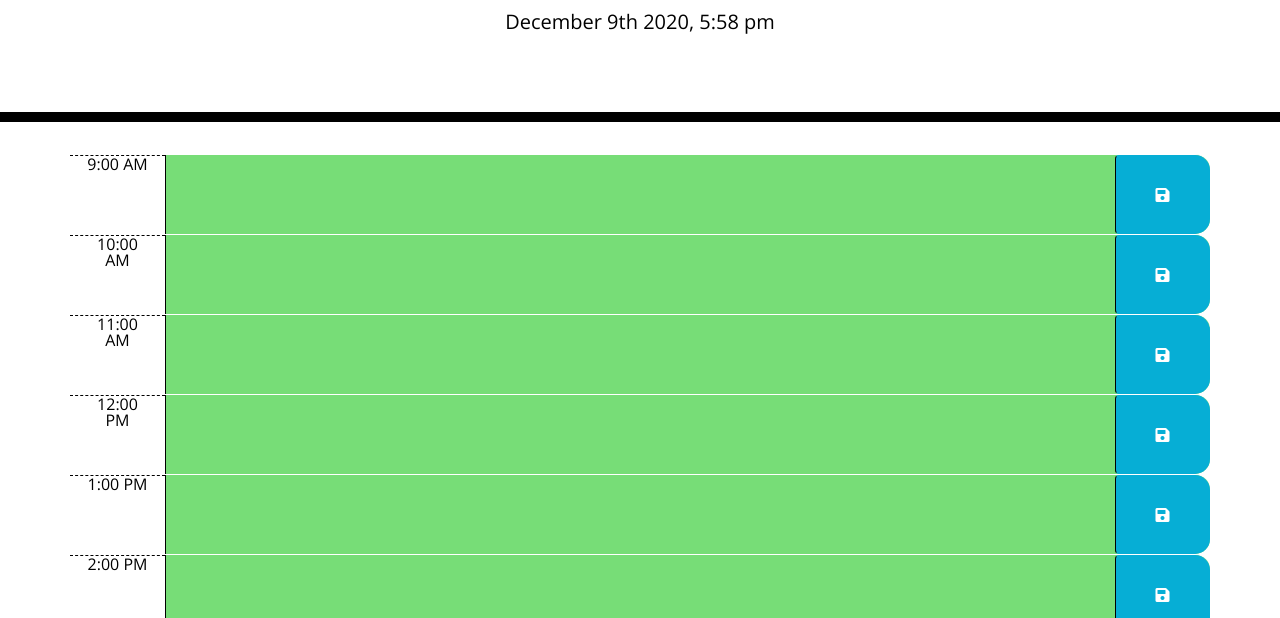
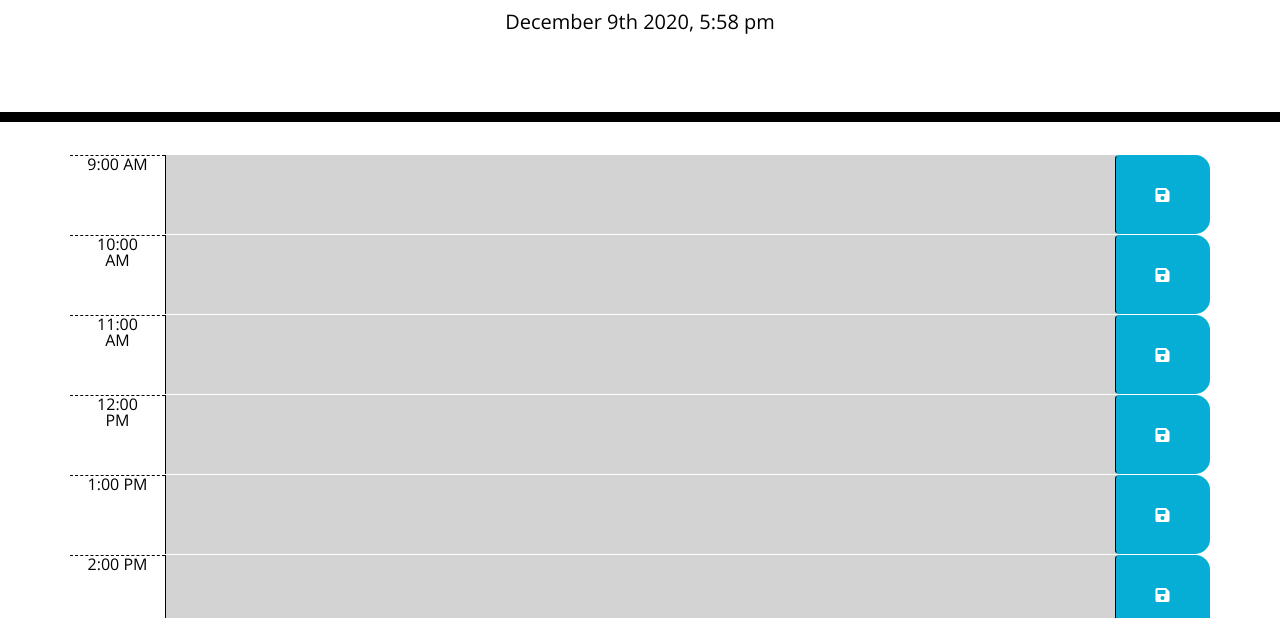
Before and after one commit to karimi65/work-day-scheduler, a plain HTML site: page index.html in a window 1280 px wide. Shown: the part 182-800 px from the top of the page. Drawn offline with nearby package versions, Linux system fonts and the light colour scheme.

Commit message:
update the loop

```diff
--- a/index.html
+++ b/index.html
@@ -30,55 +30,55 @@
     </header>
     <div class="container">
       <!-- Timeblocks go here -->
-      <div id="t9am" class ="row time-block">
+      <div id="t9am" data-hour="9" class ="row time-block">
         <div class="col-md-1 hour">9:00 AM</div>
         <textarea class="col-md-10 description"></textarea>
         <button class="btn saveBtn col-md-1"><i class="fas fa-save"></i></button>
       </div>
 
-      <div id="t10am" class ="row time-block">
+      <div id="t10am" data-hour="10" class ="row time-block">
         <div class="col-md-1 hour">10:00 AM</div>
         <textarea class="col-md-10 description"></textarea>
         <button class="btn saveBtn col-md-1"><i class="fas fa-save"></i></button>
       </div>
 
-      <div id="t11am" class ="row time-block">
+      <div id="t11am" data-hour="11" class ="row time-block">
         <div class="col-md-1 hour">11:00 AM</div>
         <textarea class="col-md-10 description"></textarea>
         <button class="btn saveBtn col-md-1"><i class="fas fa-save"></i></button>
       </div>
 
-      <div id="t12pm" class ="row time-block">
+      <div id="t12pm" data-hour="12" class ="row time-block">
         <div class="col-md-1 hour">12:00 PM</div>
         <textarea class="col-md-10 description"></textarea>
         <button class="btn saveBtn col-md-1"><i class="fas fa-save"></i></button>
       </div>
 
-      <div id="t1pm" class ="row time-block">
+      <div id="t1pm" data-hour="13" class ="row time-block">
         <div class="col-md-1 hour">1:00 PM</div>
         <textarea class="col-md-10 description"></textarea>
         <button class="btn saveBtn col-md-1"><i class="fas fa-save"></i></button>
       </div>
 
-      <div id="t2pm" class ="row time-block">
+      <div id="t2pm" data-hour="14" class ="row time-block">
         <div class="col-md-1 hour">2:00 PM</div>
         <textarea class="col-md-10 description"></textarea>
         <button class="btn saveBtn col-md-1"><i class="fas fa-save"></i></button>
       </div>
 
-      <div id="t3pm" class ="row time-block">
+      <div id="t3pm" data-hour="15" class ="row time-block">
         <div class="col-md-1 hour">3:00 PM</div>
         <textarea class="col-md-10 description"></textarea>
         <button class="btn saveBtn col-md-1"><i class="fas fa-save"></i></button>
       </div>
 
-      <div id="t4pm" class ="row time-block">
+      <div id="t4pm" data-hour="16" class ="row time-block">
         <div class="col-md-1 hour">4:00 PM</div>
         <textarea class="col-md-10 description"></textarea>
         <button class="btn saveBtn col-md-1"><i class="fas fa-save"></i></button>
       </div>
 
-      <div id="t5pm" class ="row time-block">
+      <div id="t5pm" data-hour="17" class ="row time-block">
         <div class="col-md-1 hour">5:00 PM</div>
         <textarea class="col-md-10 description"></textarea>
         <button class="btn saveBtn col-md-1"><i class="fas fa-save"></i></button>
--- a/script.js
+++ b/script.js
@@ -25,31 +25,31 @@ $(document).ready(function() {
     $('#t5pm .description').val(localStorage.getItem('t5pm'));
 
 
-    function timeTracker() {
-        var thisTime = moment().hour();
+    var elements = $(".time-block");
+    var d = new Date();
+    var h = d.getHours();
 
-        // loop over time blocks
-        $('.time-block').each(function () {
-            var blockHour = parseInt($(this).attr('id').split('hour')[1]);
-            console.log (blockHour, thisTime);
+    // loop over time block
+    for (i = 0; i < elements.length; i++) {
+        var t = parseInt(elements[i].getAttribute("data-hour"));
 
-            // if moved past this time
-            if (blockHour < thisTime) {
-                $(this).addClass('past');
-                $(this).removeClass('future');
-                $(this).removeClass('present');
-            }
-            else if (blockHour === thisTime) {
-                $(this).removeClass('past');
-                $(this).addClass('present');
-                $(this).removeClass('future');
-            }
-            else {
-                $(this).removeClass('present');
-                $(this).removeClass('past');
-                $(this).addClass('future');
-            }
-        })
+        // check if we've moved past this time and change the color
+        if (h < t) {
+            elements[i].classList.add('future');
+            elements[i].classList.remove('past');
+            elements[i].classList.remove('present');
+        }  else if (h > t) {
+            elements[i].classList.add('past');
+            elements[i].classList.remove('future');
+            elements[i].classList.remove('present');
+        } else if (h === t) {
+            elements[i].classList.add('present');
+            elements[i].classList.remove('future');
+            elements[i].classList.remove('past');
+        } else if (h > 16 && h < 9) {
+            elements[i].classList.add('future');
+            elements[i].classList.remove('past');
+            elements[i].classList.remove('present');
+        }
     }
-    timeTracker();
 })
```
